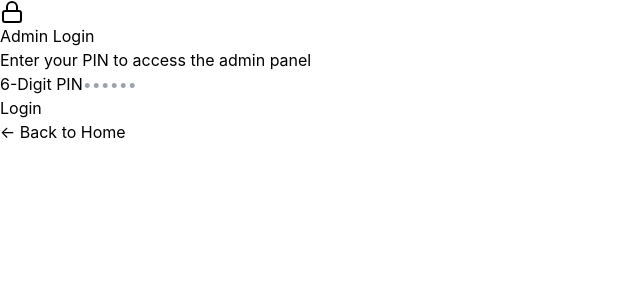
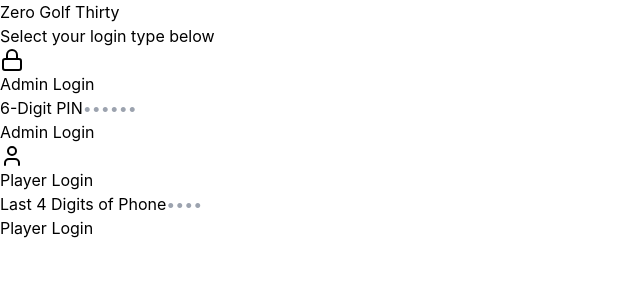
Before and after one commit to CoastPro/zero-golf-thirty, a React (Vite) app: page /login in a window 1280 px wide. Shown: the top 300 px of the page, without its empty margins (0-640 px from the left). Built offline with nearby package versions, Linux system fonts and the light colour scheme.

Commit message:
Combine admin and player login on one page

```diff
--- a/src/App.tsx
+++ b/src/App.tsx
@@ -1,4 +1,3 @@
-import PhoneLogin from './pages/PhoneLogin';
 import { BrowserRouter, Routes, Route, Navigate } from 'react-router-dom';
 import { AuthProvider as OldAuthProvider, useAuth as useOldAuth } from './lib/auth';
 import { AuthProvider } from './context/AuthContext';
@@ -29,7 +28,6 @@ function AppRoutes() {
       <Route path="/" element={<Navigate to="/login" replace />} />
       <Route path="/login" element={<AdminLogin />} />
       <Route path="/public" element={<PublicTournamentList />} />
-      <Route path="/phone-login" element={<PhoneLogin />} />
       <Route path="/tournament/:id/leaderboard" element={<Leaderboard />} />
       <Route path="/tournament/:id/score" element={<ScoringInterface />} />
 
--- a/src/pages/AdminLogin.tsx
+++ b/src/pages/AdminLogin.tsx
@@ -1,17 +1,18 @@
 import { useState } from 'react';
 import { useNavigate } from 'react-router-dom';
-import { Lock } from 'lucide-react';
+import { Lock, User } from 'lucide-react';
 import { supabase } from '../lib/supabase';
 import { useAuth } from '../context/AuthContext';
 
 export default function AdminLogin() {
-  const [pin, setPin] = useState('');
+  const [adminPin, setAdminPin] = useState('');
+  const [playerPhone, setPlayerPhone] = useState('');
   const [error, setError] = useState('');
   const [loading, setLoading] = useState(false);
   const navigate = useNavigate();
   const { login } = useAuth();
 
-  const handleSubmit = async (e: React.FormEvent) => {
+  const handleAdminLogin = async (e: React.FormEvent) => {
     e.preventDefault();
     setError('');
     setLoading(true);
@@ -21,7 +22,7 @@ export default function AdminLogin() {
       const { data: users, error: userError } = await supabase
         .from('users')
         .select('*')
-        .eq('pin', pin);
+        .eq('pin', adminPin);
 
       if (userError) throw userError;
 
@@ -39,7 +40,52 @@ export default function AdminLogin() {
       // Navigate to admin dashboard
       navigate('/admin');
     } catch (error) {
-      console.error('Login error:', error);
+      console.error('Admin login error:', error);
+      setError('Login failed. Please try again.');
+    } finally {
+      setLoading(false);
+    }
+  };
+
+  const handlePlayerLogin = async (e: React.FormEvent) => {
+    e.preventDefault();
+    setError('');
+    setLoading(true);
+
+    try {
+      if (playerPhone.length !== 4) {
+        setError('Please enter the last 4 digits of your phone number');
+        setLoading(false);
+        return;
+      }
+
+      // Find player by last 4 digits of phone
+      const { data: players, error: playerError } = await supabase
+        .from('players')
+        .select('*, group_players!inner(group_id)')
+        .like('phone', `%${playerPhone}`);
+
+      if (playerError) throw playerError;
+
+      if (!players || players.length === 0) {
+        setError('Phone number not found. Please check with your tournament organizer.');
+        setLoading(false);
+        return;
+      }
+
+      const player = players[0];
+      const groupId = player.group_players?.[0]?.group_id;
+
+      if (!groupId) {
+        setError('You have not been assigned to a group yet.');
+        setLoading(false);
+        return;
+      }
+
+      // Navigate to scoring with group restriction
+      navigate(`/tournament/${player.tournament_id}/score?group=${groupId}`);
+    } catch (error) {
+      console.error('Player login error:', error);
       setError('Login failed. Please try again.');
     } finally {
       setLoading(false);
@@ -50,60 +96,92 @@ export default function AdminLogin() {
     <div className="min-h-screen flex items-center justify-center bg-gradient-to-br from-green-50 to-green-100 px-4">
       <div className="max-w-md w-full">
         <div className="bg-white rounded-2xl shadow-xl p-8">
-          <div className="flex justify-center mb-6">
-            <div className="w-16 h-16 bg-green-600 rounded-full flex items-center justify-center">
-              <Lock className="w-8 h-8 text-white" />
+          <div className="text-center mb-8">
+            <h1 className="text-3xl font-bold text-gray-900 mb-2">
+              Zero Golf Thirty
+            </h1>
+            <p className="text-gray-600">
+              Select your login type below
+            </p>
+          </div>
+
+          {/* Admin Login Section */}
+          <div className="mb-8 pb-8 border-b border-gray-200">
+            <div className="flex items-center justify-center mb-4">
+              <div className="w-12 h-12 bg-green-600 rounded-full flex items-center justify-center">
+                <Lock className="w-6 h-6 text-white" />
               </div>
             </div>
-
-          <h2 className="text-3xl font-bold text-center text-gray-900 mb-2">
+            <h2 className="text-xl font-bold text-center text-gray-900 mb-4">
               Admin Login
             </h2>
-          <p className="text-center text-gray-600 mb-8">
-            Enter your PIN to access the admin panel
-          </p>
-
-          <form onSubmit={handleSubmit} className="space-y-6">
+            <form onSubmit={handleAdminLogin} className="space-y-4">
               <div>
-              <label htmlFor="pin" className="block text-sm font-medium text-gray-700 mb-2">
+                <label htmlFor="adminPin" className="block text-sm font-medium text-gray-700 mb-2">
                   6-Digit PIN
                 </label>
                 <input
-                id="pin"
+                  id="adminPin"
                   type="password"
                   inputMode="numeric"
                   maxLength={6}
-                value={pin}
-                onChange={(e) => setPin(e.target.value.replace(/\D/g, ''))}
+                  value={adminPin}
+                  onChange={(e) => setAdminPin(e.target.value.replace(/\D/g, ''))}
                   className="w-full px-4 py-3 border-2 border-gray-300 rounded-lg text-center text-2xl tracking-wider focus:ring-2 focus:ring-green-500 focus:border-transparent"
                   placeholder="••••••"
-                required
                 />
+              </div>
+              <button
+                type="submit"
+                disabled={loading || adminPin.length !== 6}
+                className="w-full bg-green-600 hover:bg-green-700 text-white font-semibold py-3 rounded-lg transition-colors disabled:opacity-50 disabled:cursor-not-allowed"
+              >
+                {loading ? 'Verifying...' : 'Admin Login'}
+              </button>
+            </form>
+          </div>
+
+          {/* Player Login Section */}
+          <div>
+            <div className="flex items-center justify-center mb-4">
+              <div className="w-12 h-12 bg-blue-600 rounded-full flex items-center justify-center">
+                <User className="w-6 h-6 text-white" />
+              </div>
+            </div>
+            <h2 className="text-xl font-bold text-center text-gray-900 mb-4">
+              Player Login
+            </h2>
+            <form onSubmit={handlePlayerLogin} className="space-y-4">
+              <div>
+                <label htmlFor="playerPhone" className="block text-sm font-medium text-gray-700 mb-2">
+                  Last 4 Digits of Phone
+                </label>
+                <input
+                  id="playerPhone"
+                  type="text"
+                  inputMode="numeric"
+                  maxLength={4}
+                  value={playerPhone}
+                  onChange={(e) => setPlayerPhone(e.target.value.replace(/\D/g, ''))}
+                  className="w-full px-4 py-3 border-2 border-gray-300 rounded-lg text-center text-2xl tracking-wider focus:ring-2 focus:ring-blue-500 focus:border-transparent"
+                  placeholder="••••"
+                />
+              </div>
+              <button
+                type="submit"
+                disabled={loading || playerPhone.length !== 4}
+                className="w-full bg-blue-600 hover:bg-blue-700 text-white font-semibold py-3 rounded-lg transition-colors disabled:opacity-50 disabled:cursor-not-allowed"
+              >
+                {loading ? 'Verifying...' : 'Player Login'}
+              </button>
+            </form>
           </div>
 
           {error && (
-              <div className="bg-red-50 border border-red-200 text-red-600 px-4 py-3 rounded-lg text-sm">
+            <div className="mt-4 bg-red-50 border border-red-200 text-red-600 px-4 py-3 rounded-lg text-sm text-center">
               {error}
             </div>
           )}
-
-            <button
-              type="submit"
-              disabled={loading || pin.length !== 6}
-              className="w-full bg-green-600 hover:bg-green-700 text-white font-semibold py-3 rounded-lg transition-colors disabled:opacity-50 disabled:cursor-not-allowed"
-            >
-              {loading ? 'Verifying...' : 'Login'}
-            </button>
-          </form>
-
-          <div className="mt-6 text-center">
-            <button
-              onClick={() => navigate('/')}
-              className="text-green-600 hover:text-green-700 text-sm font-medium"
-            >
-              ← Back to Home
-            </button>
-          </div>
         </div>
       </div>
     </div>
--- a/src/pages/PhoneLogin.tsx
+++ /dev/null
@@ -1,118 +0,0 @@
-import { useState } from 'react';
-import { useNavigate } from 'react-router-dom';
-import { LogIn } from 'lucide-react';
-import { supabase } from '../lib/supabase';
-
-export default function PhoneLogin() {
-  const [last4, setLast4] = useState('');
-  const [loading, setLoading] = useState(false);
-  const [error, setError] = useState('');
-  const navigate = useNavigate();
-
-  const handleSubmit = async (e: React.FormEvent) => {
-    e.preventDefault();
-    setLoading(true);
-    setError('');
-
-    try {
-      // Find player by last 4 digits of phone
-      const { data: players, error: playerError } = await supabase
-        .from('players')
-        .select('*, tournaments!inner(id, name, hidden)')
-        .like('phone', `%${last4}`)
-        .eq('tournaments.hidden', false);
-
-      if (playerError) throw playerError;
-
-      if (!players || players.length === 0) {
-        setError('No player found with that phone number');
-        setLoading(false);
-        return;
-      }
-
-      // Find which group they're in
-      const playerId = players[0].id;
-      const tournamentId = players[0].tournaments.id;
-
-      const { data: groupAssignment, error: groupError } = await supabase
-        .from('group_players')
-        .select('group_id')
-        .eq('player_id', playerId)
-        .single();
-
-      if (groupError || !groupAssignment) {
-        setError("You're not assigned to a group yet. Contact the tournament director.");
-        setLoading(false);
-        return;
-      }
-
-      // Redirect to scoring locked to their group
-      navigate(`/tournament/${tournamentId}/score?group=${groupAssignment.group_id}`);
-
-    } catch (err: any) {
-      console.error('Login error:', err);
-      setError('An error occurred. Please try again.');
-    } finally {
-      setLoading(false);
-    }
-  };
-
-  return (
-    <div className="min-h-screen bg-gradient-to-br from-gray-50 to-gray-100 flex items-center justify-center px-4">
-      <div className="max-w-md w-full">
-        <div className="bg-white rounded-2xl shadow-xl p-8">
-          <div className="text-center mb-8">
-            <h2 className="text-3xl font-bold text-gray-900 mb-2">Player Scoring</h2>
-            <p className="text-gray-600">Enter the last 4 digits of your phone number</p>
-          </div>
-
-          <form onSubmit={handleSubmit} className="space-y-6">
-            <div>
-              <input
-                type="text"
-                value={last4}
-                onChange={(e) => {
-                  const value = e.target.value.replace(/\D/g, '');
-                  if (value.length <= 4) setLast4(value);
-                }}
-                placeholder="1234"
-                maxLength={4}
-                className="w-full px-6 py-4 border-2 border-gray-300 rounded-xl focus:ring-2 focus:ring-green-500 focus:border-transparent text-center text-3xl tracking-widest"
-                autoFocus
-              />
-            </div>
-
-            {error && (
-              <div className="bg-red-50 border border-red-200 rounded-lg p-4">
-                <p className="text-sm text-red-700 text-center">{error}</p>
-              </div>
-            )}
-
-            <button
-              type="submit"
-              disabled={last4.length !== 4 || loading}
-              className="w-full flex items-center justify-center gap-2 bg-green-600 hover:bg-green-700 text-white font-bold text-xl py-4 rounded-xl transition-colors shadow-lg disabled:opacity-50 disabled:cursor-not-allowed"
-            >
-              {loading ? (
-                'Loading...'
-              ) : (
-                <>
-                  <LogIn className="w-6 h-6" />
-                  Continue
-                </>
-              )}
-            </button>
-
-            <button
-              type="button"
-              onClick={() => navigate('/')}
-              className="w-full text-gray-600 hover:text-gray-900 text-sm transition-colors"
-            >
-              ← Back to Home
-            </button>
-          </form>
-        </div>
-      </div>
-    </div>
-  );
-}
```
Lines whose indentation alone changed are shown as unchanged.
